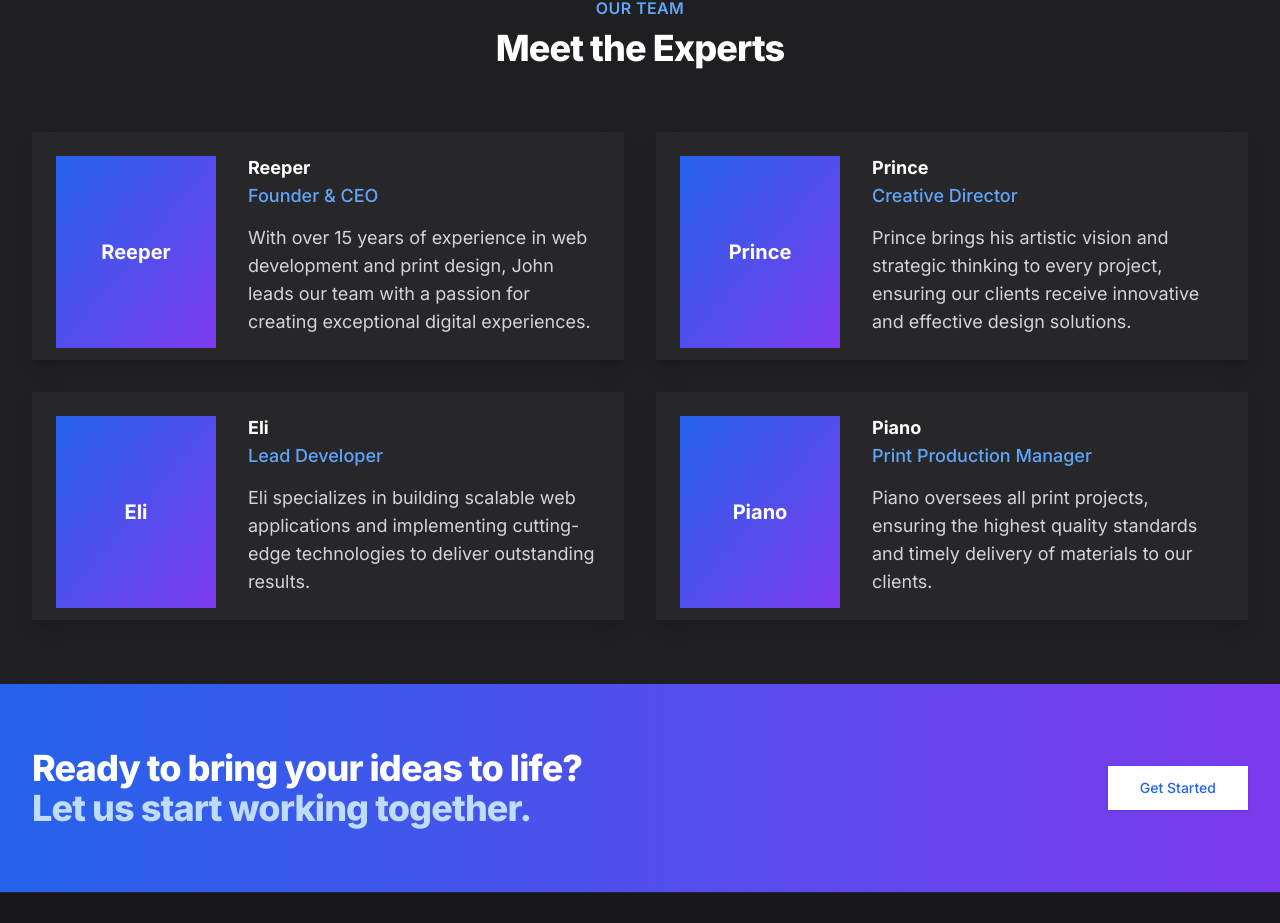
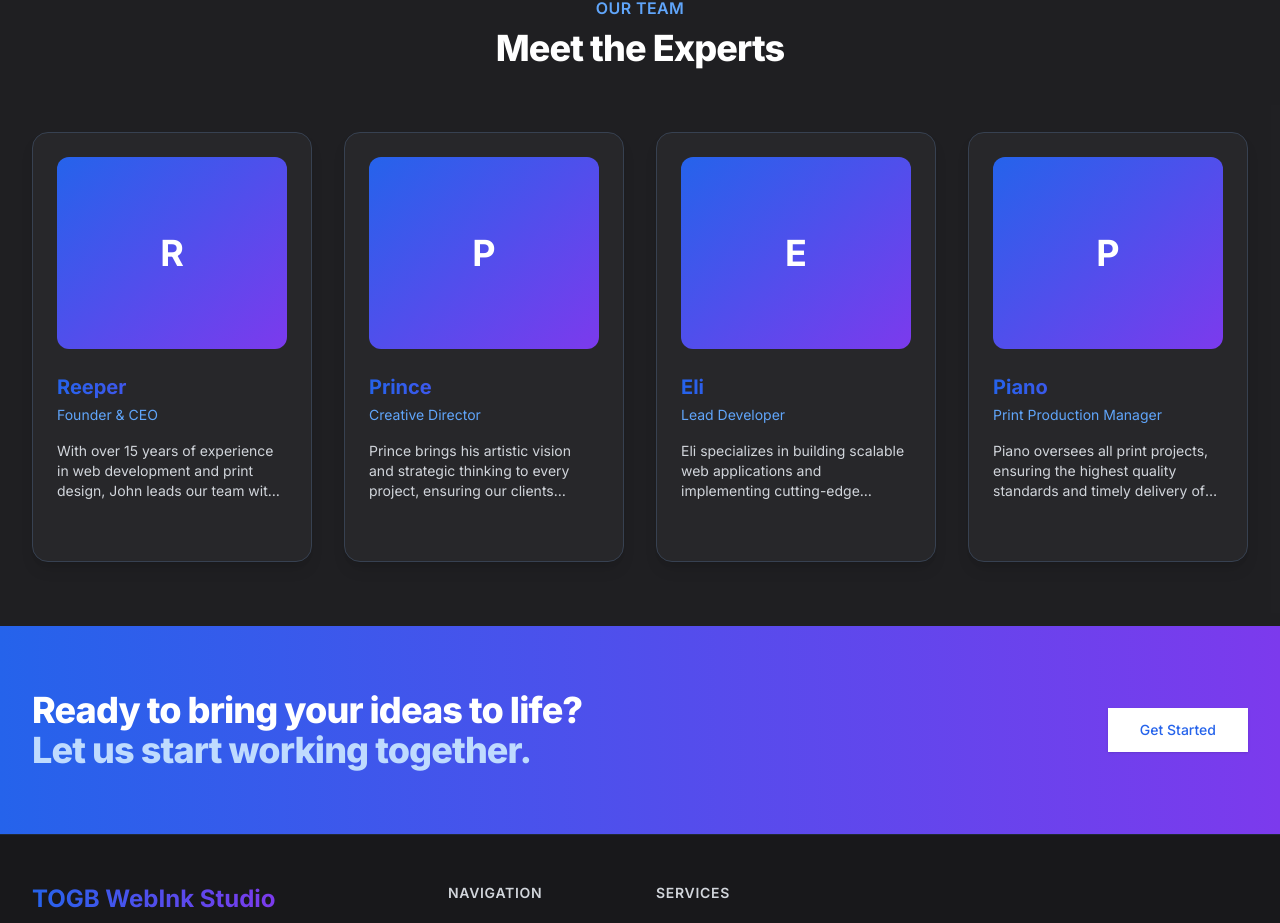
Before and after one commit to ETG1/TOGB-Agency, a Next.js app: page /about in a window 1280 px wide. Shown: the part 912-1835 px from the top of the page. Built offline with nearby package versions, Linux system fonts and the light colour scheme.

Commit message:
Updated team cards

```diff
--- a/package.json
+++ b/package.json
@@ -18,6 +18,7 @@
     "react": "^19.0.0",
     "react-dom": "^19.0.0",
     "react-hook-form": "^7.54.2",
+    "react-icons": "^5.4.0",
     "react-intersection-observer": "^9.15.1",
     "tailwind-merge": "^3.0.1"
   },
--- a/src/app/about/page.tsx
+++ b/src/app/about/page.tsx
@@ -1,8 +1,12 @@
 'use client';
 
-import { motion } from 'framer-motion';
+import { motion, AnimatePresence } from 'framer-motion';
 import { Button } from '@/components/ui/Button';
 import { AuroraBackground } from '@/components/ui/aurora-background';
+import { Dialog } from '@headlessui/react';
+import { XMarkIcon } from '@heroicons/react/24/outline';
+import { FaLinkedin, FaTwitter, FaGithub } from 'react-icons/fa';
+import { useState } from 'react';
 
 const team = [
   {
@@ -10,24 +14,52 @@ const team = [
     role: 'Founder & CEO',
     image: '/images/team/john.jpg',
     bio: 'With over 15 years of experience in web development and print design, John leads our team with a passion for creating exceptional digital experiences.',
+    extendedBio: 'A visionary leader with a deep understanding of both digital and print mediums, Reeper has successfully guided numerous businesses through their digital transformation journeys. His expertise spans across modern web technologies, user experience design, and print production techniques.',
+    skills: ['Web Development', 'Business Strategy', 'UX Design', 'Print Production'],
+    social: {
+      linkedin: 'https://linkedin.com/in/reeper',
+      twitter: 'https://twitter.com/reeper',
+      github: 'https://github.com/reeper'
+    }
   },
   {
     name: 'Prince',
     role: 'Creative Director',
     image: '/images/team/prince.jpg',
     bio: 'Prince brings his artistic vision and strategic thinking to every project, ensuring our clients receive innovative and effective design solutions.',
+    extendedBio: 'As our Creative Director, Prince combines artistic excellence with strategic insight to deliver compelling visual solutions. His work has been recognized in multiple design awards and has helped establish our agency as a leader in creative innovation.',
+    skills: ['Visual Design', 'Brand Strategy', 'Art Direction', 'Motion Design'],
+    social: {
+      linkedin: 'https://linkedin.com/in/prince',
+      twitter: 'https://twitter.com/prince',
+      github: 'https://github.com/prince'
+    }
   },
   {
     name: 'Eli',
     role: 'Lead Developer',
     image: '/images/team/eli.jpg',
     bio: 'Eli specializes in building scalable web applications and implementing cutting-edge technologies to deliver outstanding results.',
+    extendedBio: 'A master of modern web technologies, Eli leads our development team in creating robust, scalable solutions. His expertise in Next.js, Node.js, and React architecture has been instrumental in delivering high-performance applications for our clients.',
+    skills: ['Full Stack Development', 'Cloud Architecture', 'Performance Optimization', 'Technical Leadership'],
+    social: {
+      linkedin: 'https://linkedin.com/in/eli',
+      twitter: 'https://twitter.com/eli',
+      github: 'https://github.com/eli'
+    }
   },
   {
     name: 'Piano',
     role: 'Print Production Manager',
     image: '/images/team/piano.jpg',
     bio: 'Piano oversees all print projects, ensuring the highest quality standards and timely delivery of materials to our clients.',
+    extendedBio: 'With a keen eye for detail and extensive knowledge of print production processes, Piano ensures that every print project meets our exacting standards. Her expertise in color management and print techniques has been crucial in delivering premium print materials.',
+    skills: ['Print Production', 'Color Management', 'Quality Control', 'Project Management'],
+    social: {
+      linkedin: 'https://linkedin.com/in/piano',
+      twitter: 'https://twitter.com/piano',
+      github: 'https://github.com/piano'
+    }
   },
 ];
 
@@ -61,7 +93,119 @@ const values = [
   },
 ];
 
+interface TeamMemberModalProps {
+  member: typeof team[0];
+  isOpen: boolean;
+  onClose: () => void;
+}
+
+function TeamMemberModal({ member, isOpen, onClose }: TeamMemberModalProps) {
+  return (
+    <AnimatePresence>
+      {isOpen && (
+        <Dialog
+          as="div"
+          className="fixed inset-0 z-50 overflow-y-auto"
+          onClose={onClose}
+        >
+          <div className="min-h-screen px-4 text-center">
+            <motion.div
+              initial={{ opacity: 0 }}
+              animate={{ opacity: 1 }}
+              exit={{ opacity: 0 }}
+              className="fixed inset-0 bg-black/50 backdrop-blur-sm"
+              aria-hidden="true"
+            />
+
+            <span className="inline-block h-screen align-middle" aria-hidden="true">&#8203;</span>
+
+            <Dialog.Panel
+              as={motion.div}
+              initial={{ opacity: 0, scale: 0.95 }}
+              animate={{ opacity: 1, scale: 1 }}
+              exit={{ opacity: 0, scale: 0.95 }}
+              className="inline-block w-full max-w-2xl p-6 my-8 overflow-hidden text-left align-middle bg-white dark:bg-zinc-800 rounded-2xl shadow-xl transform transition-all"
+            >
+              <div className="absolute right-4 top-4">
+                <button
+                  onClick={onClose}
+                  className="text-gray-400 hover:text-gray-500 dark:hover:text-gray-300"
+                >
+                  <XMarkIcon className="h-6 w-6" />
+                </button>
+              </div>
+
+              <div className="mt-2">
+                <div className="flex items-center space-x-4">
+                  <div className="relative h-20 w-20 rounded-full overflow-hidden bg-gradient-to-br from-blue-600 to-violet-600">
+                    <div className="absolute inset-0 flex items-center justify-center text-white text-2xl font-bold">
+                      {member.name[0]}
+                    </div>
+                  </div>
+                  <div>
+                    <h3 className="text-2xl font-bold bg-gradient-to-r from-blue-600 to-violet-600 text-transparent bg-clip-text">
+                      {member.name}
+                    </h3>
+                    <p className="text-lg text-gray-600 dark:text-gray-300">{member.role}</p>
+                  </div>
+                </div>
+
+                <div className="mt-6">
+                  <p className="text-gray-600 dark:text-gray-300">{member.extendedBio}</p>
+                </div>
+
+                <div className="mt-6">
+                  <h4 className="text-lg font-semibold text-gray-900 dark:text-white mb-2">Skills & Expertise</h4>
+                  <div className="flex flex-wrap gap-2">
+                    {member.skills.map((skill) => (
+                      <span
+                        key={skill}
+                        className="px-3 py-1 rounded-full text-sm bg-blue-100 dark:bg-blue-900 text-blue-800 dark:text-blue-200"
+                      >
+                        {skill}
+                      </span>
+                    ))}
+                  </div>
+                </div>
+
+                <div className="mt-6 flex space-x-4">
+                  <a
+                    href={member.social.linkedin}
+                    target="_blank"
+                    rel="noopener noreferrer"
+                    className="text-gray-400 hover:text-blue-500 transition-colors"
+                  >
+                    <FaLinkedin className="h-6 w-6" />
+                  </a>
+                  <a
+                    href={member.social.twitter}
+                    target="_blank"
+                    rel="noopener noreferrer"
+                    className="text-gray-400 hover:text-blue-400 transition-colors"
+                  >
+                    <FaTwitter className="h-6 w-6" />
+                  </a>
+                  <a
+                    href={member.social.github}
+                    target="_blank"
+                    rel="noopener noreferrer"
+                    className="text-gray-400 hover:text-gray-600 dark:hover:text-gray-300 transition-colors"
+                  >
+                    <FaGithub className="h-6 w-6" />
+                  </a>
+                </div>
+              </div>
+            </Dialog.Panel>
+          </div>
+        </Dialog>
+      )}
+    </AnimatePresence>
+  );
+}
+
 export default function About() {
+  const [selectedMember, setSelectedMember] = useState<typeof team[0] | null>(null);
+
   return (
     <div>
       {/* Hero Section */}
@@ -144,33 +288,65 @@ export default function About() {
           </div>
 
           <div className="mt-16">
-            <div className="space-y-12 lg:grid lg:grid-cols-2 lg:gap-8 lg:space-y-0">
+            <div className="grid grid-cols-1 md:grid-cols-2 lg:grid-cols-4 gap-8">
               {team.map((member, index) => (
                 <motion.div
                   key={member.name}
                   initial={{ opacity: 0, y: 20 }}
                   animate={{ opacity: 1, y: 0 }}
                   transition={{ duration: 0.5, delay: index * 0.1 }}
-                  className="lg:col-span-1 bg-white dark:bg-zinc-800 p-6 rounded-lg shadow-lg hover:shadow-xl transition-shadow"
+                  className="group relative"
                 >
-                  <div className="space-y-4 sm:grid sm:grid-cols-3 sm:gap-6 sm:space-y-0 lg:gap-8">
-                    <div className="h-0 aspect-w-3 aspect-h-2 sm:aspect-w-3 sm:aspect-h-4">
-                      <div className="relative h-48 bg-gradient-to-br from-blue-600 to-violet-600 rounded-lg overflow-hidden">
-                        <div className="absolute inset-0 opacity-75" />
-                        <div className="absolute inset-0 flex items-center justify-center text-white text-xl font-bold">
-                          {member.name}
-                        </div>
+                  <div
+                    onClick={() => setSelectedMember(member)}
+                    className="relative overflow-hidden rounded-2xl bg-white dark:bg-zinc-800 p-6 shadow-lg hover:shadow-xl transition-all duration-300 cursor-pointer
+                             border border-gray-100 dark:border-gray-700 hover:border-blue-500 dark:hover:border-blue-500"
+                  >
+                    <div className="relative h-48 mb-6 rounded-xl overflow-hidden bg-gradient-to-br from-blue-600 to-violet-600 group-hover:scale-105 transition-transform duration-300">
+                      <div className="absolute inset-0 flex items-center justify-center text-white text-4xl font-bold">
+                        {member.name[0]}
                       </div>
                     </div>
-                    <div className="sm:col-span-2">
-                      <div className="space-y-4">
-                        <div className="text-lg leading-6 font-medium space-y-1">
-                          <h3 className="text-gray-900 dark:text-white">{member.name}</h3>
-                          <p className="text-blue-600 dark:text-blue-400">{member.role}</p>
-                        </div>
-                        <div className="text-lg">
-                          <p className="text-gray-500 dark:text-gray-300">{member.bio}</p>
-                        </div>
+
+                    <div className="relative z-10 min-h-[160px] flex flex-col">
+                      <div>
+                        <h3 className="text-xl font-bold bg-gradient-to-r from-blue-600 to-violet-600 text-transparent bg-clip-text mb-1">
+                          {member.name}
+                        </h3>
+                        <p className="text-sm text-blue-600 dark:text-blue-400 mb-4">{member.role}</p>
+                        <p className="text-gray-600 dark:text-gray-300 text-sm line-clamp-3 group-hover:line-clamp-none transition-all duration-300">
+                          {member.bio}
+                        </p>
+                      </div>
+
+                      <div className="mt-4 flex space-x-4 opacity-0 group-hover:opacity-100 transition-opacity duration-300">
+                        <a
+                          href={member.social.linkedin}
+                          target="_blank"
+                          rel="noopener noreferrer"
+                          className="text-gray-400 hover:text-blue-500 transition-colors"
+                          onClick={(e) => e.stopPropagation()}
+                        >
+                          <FaLinkedin className="h-5 w-5" />
+                        </a>
+                        <a
+                          href={member.social.twitter}
+                          target="_blank"
+                          rel="noopener noreferrer"
+                          className="text-gray-400 hover:text-blue-400 transition-colors"
+                          onClick={(e) => e.stopPropagation()}
+                        >
+                          <FaTwitter className="h-5 w-5" />
+                        </a>
+                        <a
+                          href={member.social.github}
+                          target="_blank"
+                          rel="noopener noreferrer"
+                          className="text-gray-400 hover:text-gray-600 dark:hover:text-gray-300 transition-colors"
+                          onClick={(e) => e.stopPropagation()}
+                        >
+                          <FaGithub className="h-5 w-5" />
+                        </a>
                       </div>
                     </div>
                   </div>
@@ -179,6 +355,12 @@ export default function About() {
             </div>
           </div>
         </div>
+
+        <TeamMemberModal
+          member={selectedMember!}
+          isOpen={!!selectedMember}
+          onClose={() => setSelectedMember(null)}
+        />
       </section>
 
       {/* CTA Section */}
--- a/src/app/layout.tsx
+++ b/src/app/layout.tsx
@@ -23,7 +23,7 @@ export default function RootLayout({
     <html lang="en" suppressHydrationWarning>
       <body className={`${inter.className} h-full bg-white dark:bg-zinc-900`}>
         <ThemeProvider>
-          <div className="flex flex-col min-h-screen bg-white dark:bg-zinc-900">
+          <div className="relative flex flex-col min-h-screen bg-white dark:bg-zinc-900">
             <Navbar />
             <main className="flex-grow pt-16">
               {children}
--- a/src/app/page.tsx
+++ b/src/app/page.tsx
@@ -39,7 +39,7 @@ export default function Home() {
   return (
     <div>
       {/* Hero Section */}
-      <section className="relative min-h-screen">
+      <section data-hero-section className="relative min-h-screen">
         <AuroraBackground>
           <div className="min-h-screen flex flex-col justify-center items-center px-4 sm:px-6 lg:px-8">
             <motion.div
@@ -61,7 +61,7 @@ export default function Home() {
                 <Button
                   href="/contact"
                   size="lg"
-                  className="bg-gradient-to-r from-blue-600 to-violet-600 hover:from-blue-700 hover:to-violet-700 text-white text-lg px-8 py-4"
+                  className="bg-gradient-to-r from-blue-600 to-violet-600 hover:from-blue-700 hover:to-violet-700 text-white text-lg px-8 py-4 rounded-full"
                 >
                   Get Started
                 </Button>
@@ -69,7 +69,7 @@ export default function Home() {
                   href="/portfolio"
                   variant="outline"
                   size="lg"
-                  className="border-2 border-blue-600 text-blue-600 hover:bg-blue-50 text-lg px-8 py-4"
+                  className="border-2 border-blue-600 text-blue-600 hover:bg-blue-50 text-lg px-8 py-4 rounded-full"
                 >
                   View Our Work
                 </Button>
--- a/src/app/portfolio/page.tsx
+++ b/src/app/portfolio/page.tsx
@@ -103,12 +103,12 @@ export default function Portfolio() {
       <section className="py-16 bg-zinc-50 dark:bg-zinc-900">
         <div className="max-w-7xl mx-auto px-4 sm:px-6 lg:px-8">
           {/* Category Filter */}
-          <div className="mb-16 flex justify-center space-x-4">
+          <div className="mb-16 flex justify-center space-x-4 rounded-md">
             {categories.map((category) => (
               <button
                 key={category.id}
                 onClick={() => setActiveCategory(category.id)}
-                className={`px-4 py-2 rounded-md text-sm font-medium transition-colors ${
+                className={`px-4 py-2 rounded-full text-sm font-medium transition-colors ${
                   activeCategory === category.id
                     ? 'bg-gradient-to-r from-blue-600 to-violet-600 text-white'
                     : 'bg-white dark:bg-zinc-800 text-gray-600 dark:text-gray-300 hover:bg-gray-50 dark:hover:bg-zinc-700'
```
Also changed, not shown: 1 other file (tests, documents, lock files or other folders).
